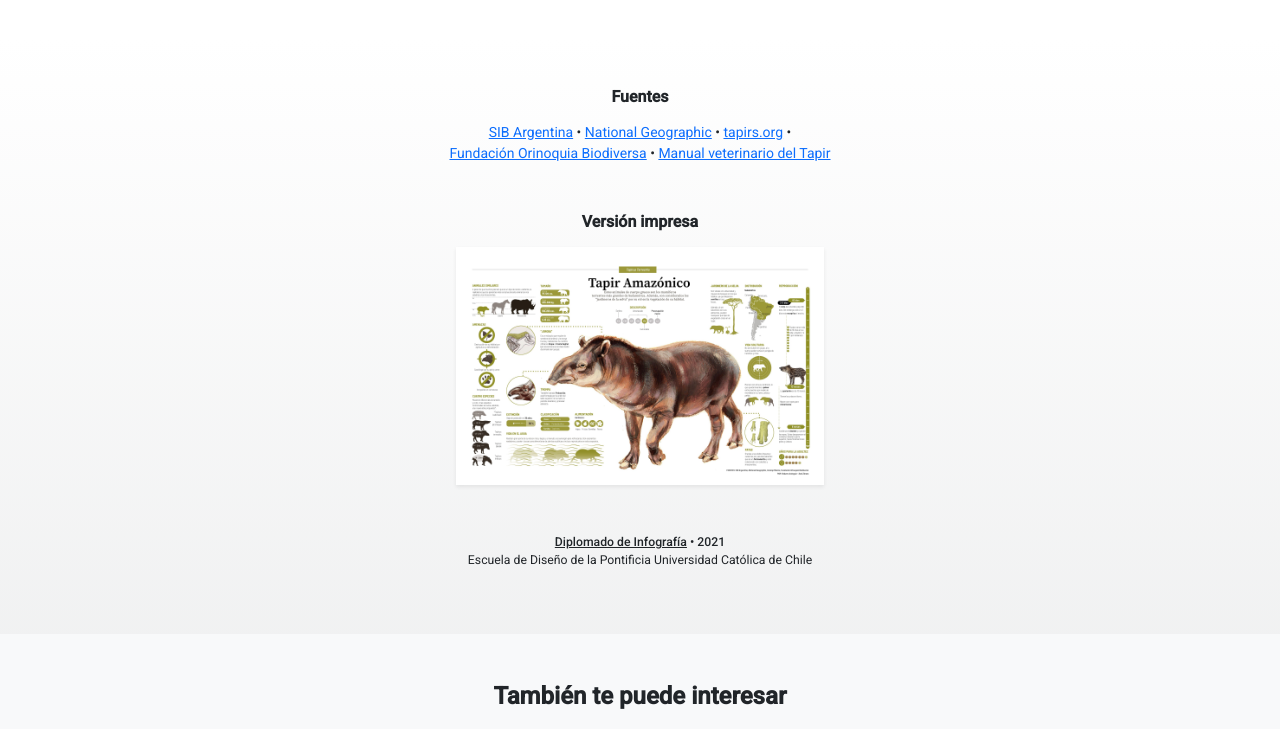
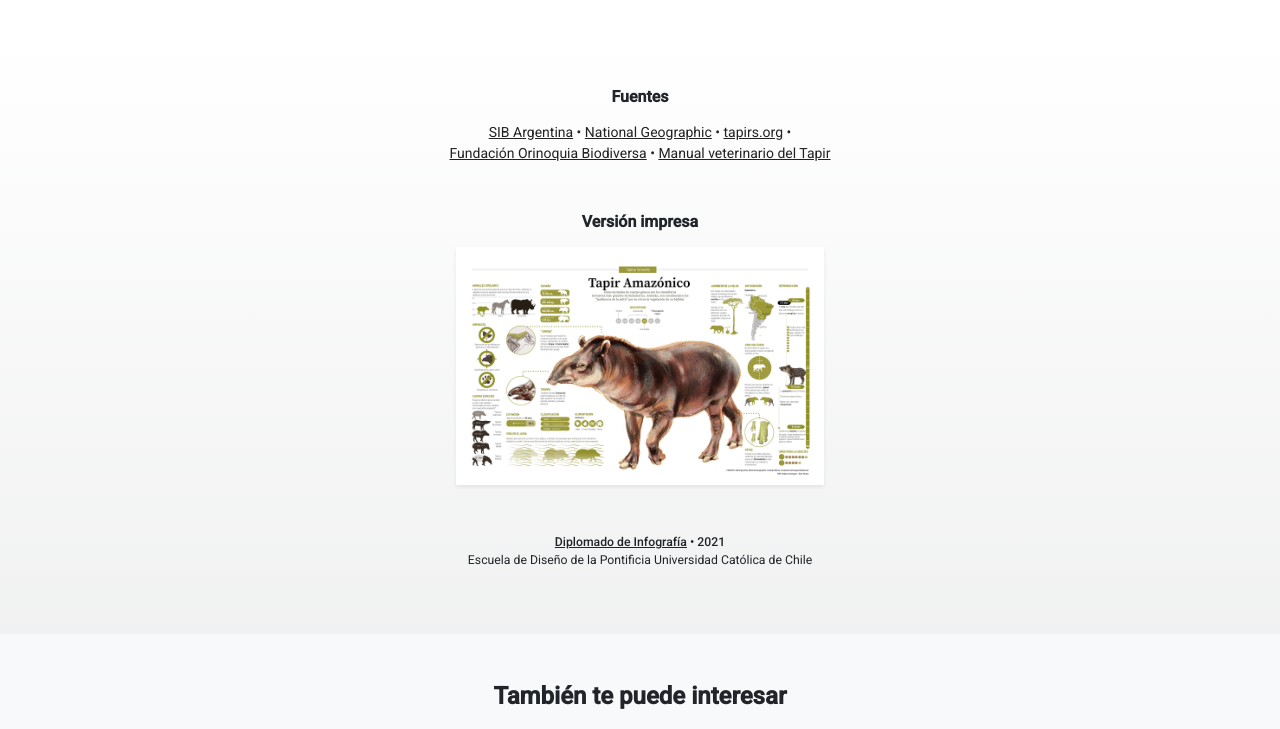
Before and after one commit to tapir-amazonico/avance, a plain HTML site: page index.html in a window 1280 px wide. Shown: the part 6430-7159 px from the top of the page. Drawn offline with nearby package versions, Linux system fonts and the light colour scheme; some packages are replaced by stand-ins of ours; grey boxes are pictures that could not be loaded; a script that the page names is missing.

Commit message:
Update index.html

```diff
--- a/index.html
+++ b/index.html
@@ -18,6 +18,18 @@
     :root {
       --bs-body-font-family: "Roboto", sans-serif;
       --bs-primary: #8f8e39;
+    }
+
+    a {
+      color: #222;
+      text-decoration: underline;
+      transition: color ease 0.5s;
+    }
+
+    a:hover {
+      color: var(--bs-primary);
+      text-decoration: none;
+      transition: color ease 0.5s;
     }
 
     h1,
@@ -60,11 +72,11 @@
 
     span[data-bs-toggle="popover"]{
                 cursor: pointer;
-            }
+    }
 
-            aside{
-                background: linear-gradient(#fff, #e7e8e9);
-            }
+    aside{
+      background: linear-gradient(#fff, #e7e8e9);
+    }
 
   </style>
 
```
